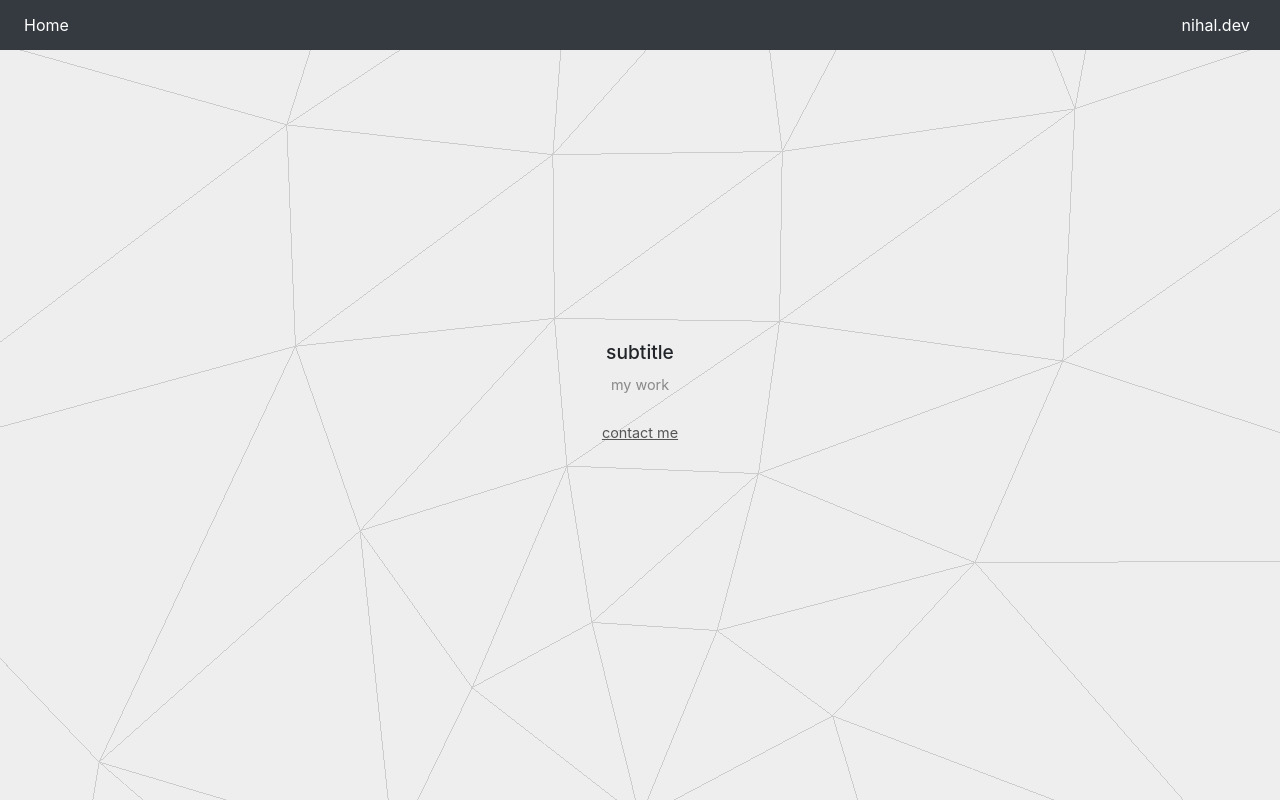
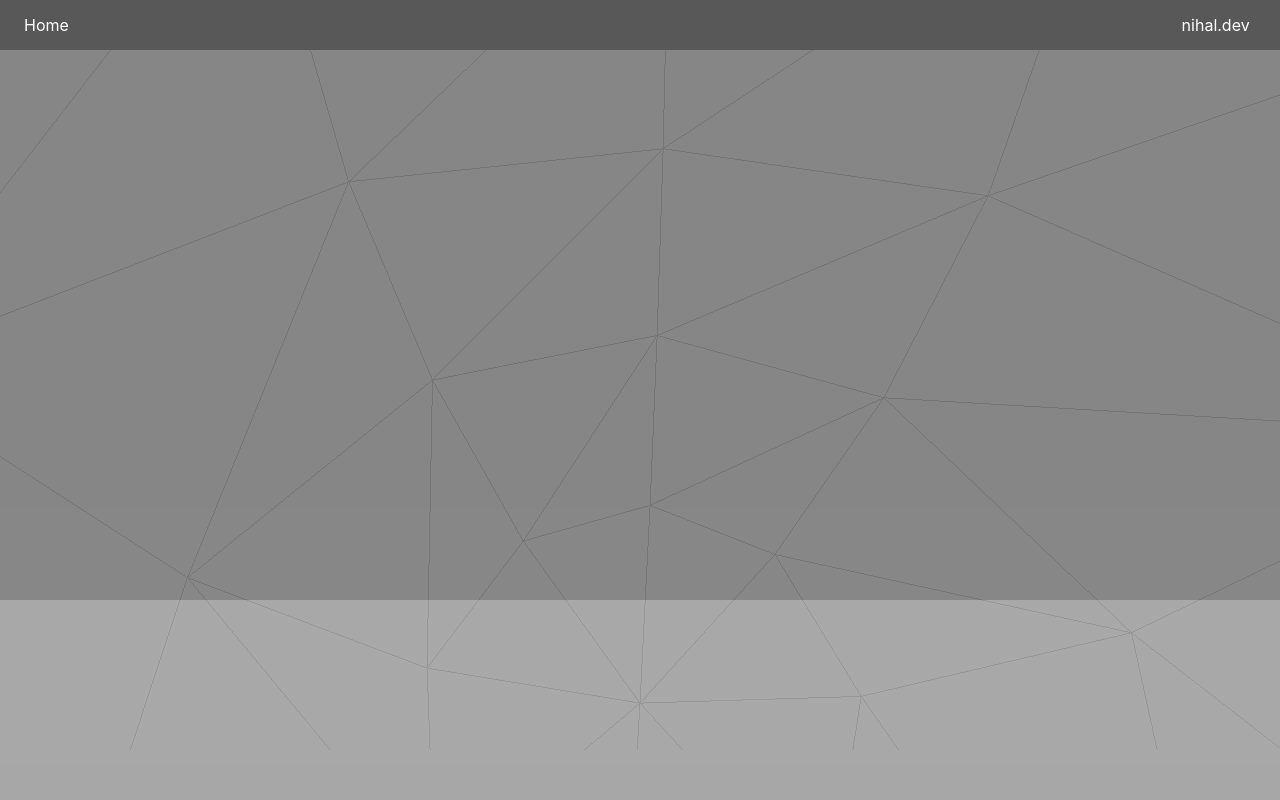
Before and after one commit to nihalvaria/nihal-dev, a React (Create React App) app: page / in a window 1280 px wide. Built offline with nearby package versions, Linux system fonts and the light colour scheme.

Commit message:
Blanket : Applied onScroll with threejs, This should be my final template

```diff
--- a/src/Components/Navbar/Navbar.js
+++ b/src/Components/Navbar/Navbar.js
@@ -8,12 +8,12 @@ const Navbar = props => {
     const { navState } = useContext(Context)
 
     return (
-        <nav className="Navbar position-absolute w-100 flex justify-content-between bg-dark text-white">
+        <nav className="Navbar position-absolute w-100 flex justify-content-between text-white">
             <div className="curr-page mx-4">
                 <p className="curr-page-text m-0">{navState}</p>
             </div>
             <div className="title mx-4">
-                <Link className="title-text m-0 text-white" href="/">
+                <Link className="title-text m-0 text-white" to="/">
                     <Typewriter
                         onInit={(typewriter) => {
                             typewriter
--- a/src/Components/Navbar/Navbar.scss
+++ b/src/Components/Navbar/Navbar.scss
@@ -1,4 +1,6 @@
 .Navbar{
     height: 50px;
     z-index: 3;
+    top: 0;
+    background-color: rgb(88, 88, 88);
 }
--- a/src/Components/ThreeBG/ThreeScript/ThreeScript.js
+++ b/src/Components/ThreeBG/ThreeScript/ThreeScript.js
@@ -1,4 +1,5 @@
 import * as THREE from "three";
+import Home from "../../../Containers/Home/Home";
 
 export const ThreeScript = (el) => {
     var scene = new THREE.Scene();
@@ -15,28 +16,14 @@ export const ThreeScript = (el) => {
     });
 
     var sphere = new THREE.Mesh(geometry, material);
-    var sizer = true;
 
     scene.add(sphere);
     camera.position.z = 5;
 
     function render() {
         requestAnimationFrame(render);
-        sphere.rotation.x += 0.001;
-        sphere.rotation.y += 0.001;
-
-        if (sphere.scale.x <= 0.3) sizer = false;
-        if (sphere.scale.x >= 1.1) sizer = true;
-
-        if (sizer) {
-            sphere.scale.x -= 0.001;
-            sphere.scale.y -= 0.001;
-            sphere.scale.z -= 0.001;
-        } else {
-            sphere.scale.x += 0.001;
-            sphere.scale.y += 0.001;
-            sphere.scale.z += 0.001;
-        }
+        sphere.rotation.x += 0.0015;
+        sphere.rotation.y += 0.0015;
 
         renderer.domElement.id = el.id;
         renderer.render(scene, camera);
@@ -49,5 +36,19 @@ export const ThreeScript = (el) => {
         renderer.setSize(window.innerWidth, window.innerHeight);
     }
 
+    var lastScrollTop = 0;
+
+    document.getElementById("varia").addEventListener("scroll", function(){
+    var st = document.getElementById("varia").scrollTop;
+        if (st < lastScrollTop){
+            sphere.rotation.x += 0.0255;
+            sphere.rotation.y -= 0.0015;
+        }   else {
+            sphere.rotation.x -= 0.0255;
+            sphere.rotation.y += 0.0015;
+        }
+        lastScrollTop = st <= 0 ? 0 : st;
+    }, false);
+
     render();
 };
--- /dev/null
+++ b/src/Containers/About/About.js
@@ -0,0 +1,13 @@
+import React from "react";
+import "./About.scss";
+
+const About = props => {
+
+    return (
+        <div className="About position-relative flex w-100">
+
+        </div>
+    );
+}
+
+export default About;
--- a/src/Containers/Home/Home.js
+++ b/src/Containers/Home/Home.js
@@ -1,20 +1,21 @@
-import React, { useEffect } from "react";
+import React, { useEffect, useContext } from "react";
+import { Context } from "../../Context/Context"
+import Intro from "../Intro/Intro.js"
+import About from "../About/About.js"
 import "./Home.scss";
 
 const Home = props => {
 
-    useEffect(() => {});
+    const { setNavState } = useContext(Context)
+
+    useEffect(() => {
+        setNavState("Home")
+    });
 
     return (
-        <div className="Home position-relative flex h-100 w-100">
-            <div className="center-con flex flex-column text-center">
-
-                <h2 className="subtitile">subtitle</h2>
-                <p>my work</p>
-                <p>
-                    <a href="mailto:nihalsinghvaria@gmail.com">contact me</a>
-                </p>
-            </div>
+        <div id="Home" className="Home position-relative flex flex-column w-100">
+            <Intro />
+            <About />
         </div>
     );
 }
--- a/src/Containers/Home/Home.scss
+++ b/src/Containers/Home/Home.scss
@@ -2,58 +2,20 @@
     z-index: 2;
     text-align: center;
 
-    .center-con {
-        height: 50%;
-        width: 50%;
+    .Intro{
+        height: 75vh;
+        width: 100%;
+        background-color: rgba(33,33,33,0.5);
     }
-
-    .title {
-        font-family: 'DM Mono', monospace;
-        font-size: 5em;
-        margin: 0;
-        font-weight: 500
-    }
-
-    .subtitile {
-        font-size: 1.2em;
-        margin: 0;
-    }
-
-    p {
-        color: #888;
-        margin-top: 10px;
-        font-size: .9em;
-
-        a {
-            color: #555;
-            text-decoration: underline;
-        }
+    .About{
+        height: 75vh;
+        width: 100%;
+        background-color: rgba(99,99,99,0.5);
     }
 }
 
 @media only screen and (max-width: 800px) {
     .Home {
-        .title {
-            font-family: 'DM Mono', monospace;
-            font-size: 3.5em;
-            margin: 0;
-            font-weight: 500
-        }
 
-        .subtitile {
-            font-size: 1.2em;
-            margin: 0;
-        }
-
-        p {
-            color: #888;
-            margin-top: 10px;
-            font-size: .9em;
-
-            a {
-                color: #555;
-                text-decoration: underline;
-            }
-        }
     }
 }
--- /dev/null
+++ b/src/Containers/Intro/Intro.js
@@ -0,0 +1,13 @@
+import React from "react";
+import "./Intro.scss";
+
+const Intro = props => {
+
+    return (
+        <div id="Intro" className="Intro position-relative flex w-100">
+
+        </div>
+    );
+}
+
+export default Intro;
--- a/src/index.scss
+++ b/src/index.scss
@@ -10,8 +10,8 @@ html, body, #varia {
   height: 100vh;
   width: 100vw;
   overflow: hidden;
+  overflow-y: scroll;
   background-color: #eeeeee;
-  position: relative;
 }
 
 .flex{
@@ -19,3 +19,7 @@ html, body, #varia {
   justify-content: center;
   align-items: center;
 }
+
+::-webkit-scrollbar{
+  display: none;
+}
```
Also changed, not shown: src/Containers/About/About.scss (added), src/Containers/Intro/Intro.scss (added).
